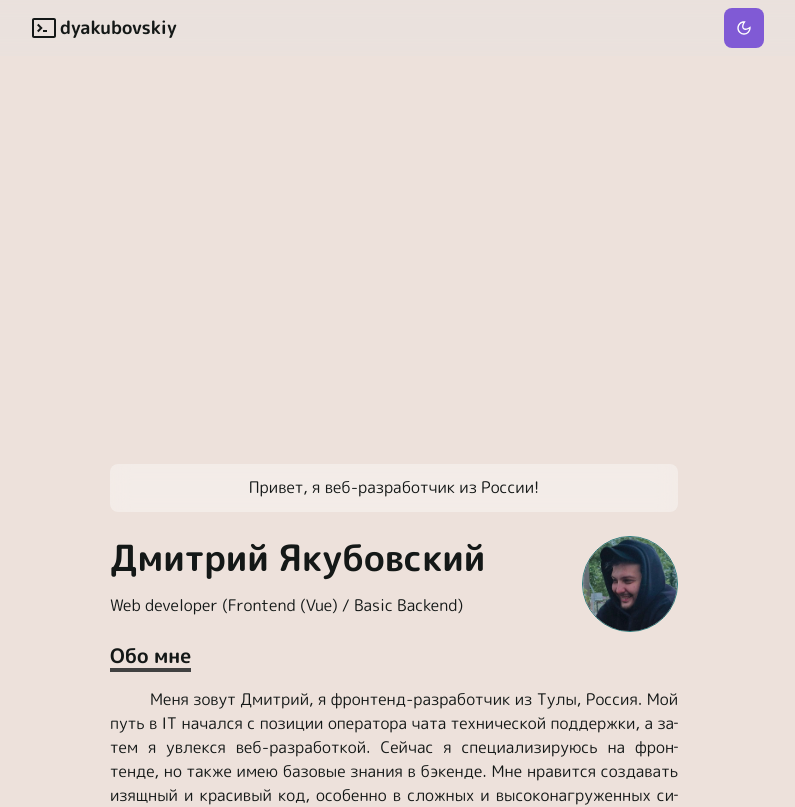
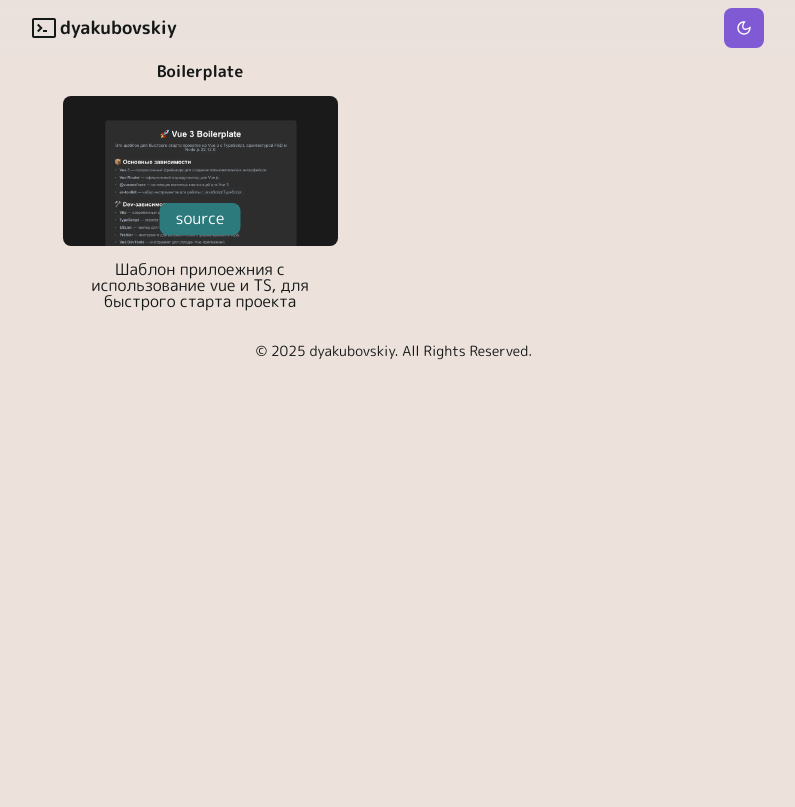
Before and after one commit to dyakubovskiy/me, a Vue app: page /works in a window 1280 px wide. Before the commit this address led to /. Shown: the top 807 px of the page, without its empty margins (246-1041 px from the left). Built offline with nearby package versions, Linux system fonts and the light colour scheme; no server answers; a web font is replaced by a local one.

Commit message:
added an example of works

```diff
--- a/src/app/router/routes.ts
+++ b/src/app/router/routes.ts
@@ -7,6 +7,11 @@
     component: () => import('@/pages/main')
   },
   {
+    path: '/works',
+    name: 'works',
+    component: () => import('@/pages/works')
+  },
+  {
     path: '/:pathMatch(.*)*',
     redirect: { name: 'Main' }
   }
--- a/src/pages/main/ui/MainView.vue
+++ b/src/pages/main/ui/MainView.vue
@@ -20,6 +20,11 @@
       <div class="desc">
         {{ about }}
       </div>
+      <LocalLink
+        pathName="works"
+        class="worksLink">
+        Мои работы
+      </LocalLink>
       <h3 class="sectionTitle">Bio</h3>
       <div class="bio">
         <div
@@ -60,6 +65,7 @@
 
 <script setup lang="ts">
 import { VIcon } from '@/shared/ui/icon'
+import { LocalLink } from '@/shared/ui/link'
 import { greetings, developer, profession, about, bio, socials } from './data'
 import { InteractiveModel } from './modelViewer'
 </script>
@@ -168,6 +174,18 @@
   margin-bottom: 0.8rem;
 }
 
+.worksLink {
+  margin: 0 auto;
+  background: var(--accent);
+  color: var(--contrast);
+  padding: 1.2rem 0.8rem;
+  border-radius: 8px;
+
+  &:hover {
+    opacity: 0.8;
+  }
+}
+
 .bio {
   line-height: 2.4rem;
 }
--- /dev/null
+++ b/src/pages/works/index.ts
@@ -0,0 +1,3 @@
+import { WorkList } from './ui'
+
+export default WorkList
--- /dev/null
+++ b/src/pages/works/ui/VWork.vue
@@ -0,0 +1,77 @@
+<template>
+  <div class="work">
+    <div class="name bold">{{ name }}</div>
+    <img
+      :src="img"
+      :alt="name"
+      class="preview" />
+    <div class="desc">
+      {{ desc }}
+    </div>
+    <div class="links">
+      <a
+        :href="source"
+        target="_blank"
+        class="link">
+        source
+      </a>
+      <a
+        v-if="website"
+        :href="website"
+        target="_blank"
+        class="link">
+        website
+      </a>
+    </div>
+  </div>
+</template>
+
+<script setup lang="ts">
+export interface WorkProps {
+  name: string
+  desc: string
+  source: string
+  website?: string
+  img: string
+}
+
+defineProps<WorkProps>()
+</script>
+
+<style scoped lang="scss">
+.work {
+  display: flex;
+  flex-direction: column;
+  gap: 1.6rem;
+  position: relative;
+  max-width: 27.5rem;
+  width: 100%;
+  text-align: center;
+}
+
+.preview {
+  height: 15rem;
+  object-fit: cover;
+  object-position: top;
+  border-radius: 8px;
+}
+
+.links {
+  position: absolute;
+  padding: 0.8rem;
+  display: flex;
+  align-items: center;
+  gap: 0.8rem;
+  background: var(--accent);
+  color: var(--contrast);
+  border-radius: 8px;
+  top: 50%;
+  left: 50%;
+  transform: translate(-50%, 50%);
+}
+
+.link {
+  color: var(--contrast);
+  padding: 0 0.8rem;
+}
+</style>
--- /dev/null
+++ b/src/pages/works/ui/WorkList.vue
@@ -0,0 +1,22 @@
+<template>
+  <div class="works">
+    <VWork
+      v-for="work in works"
+      :key="work.name"
+      v-bind="work" />
+  </div>
+</template>
+
+<script setup lang="ts">
+import VWork from './VWork.vue'
+import { works } from './data'
+</script>
+
+<style scoped lang="scss">
+.works {
+  display: grid;
+  grid-template-columns: repeat(auto-fill, minmax(30rem, 1fr));
+  justify-items: center;
+  gap: 2.4rem;
+}
+</style>
--- /dev/null
+++ b/src/pages/works/ui/data.ts
@@ -0,0 +1,10 @@
+import type { WorkProps } from './VWork.vue'
+
+export const works: Array<WorkProps> = [
+  {
+    name: 'Boilerplate',
+    desc: 'Шаблон прилоежния с использование vue и TS, для быстрого старта проекта',
+    source: 'https://github.com/dyakubovskiy/boilerplate',
+    img: 'src/pages/works/images/boilerplate.webp'
+  }
+]
--- /dev/null
+++ b/src/pages/works/ui/index.ts
@@ -0,0 +1,3 @@
+import WorkList from './WorkList.vue'
+
+export { WorkList }
```
Also changed, not shown: src/pages/works/images/boilerplate.webp (added).
